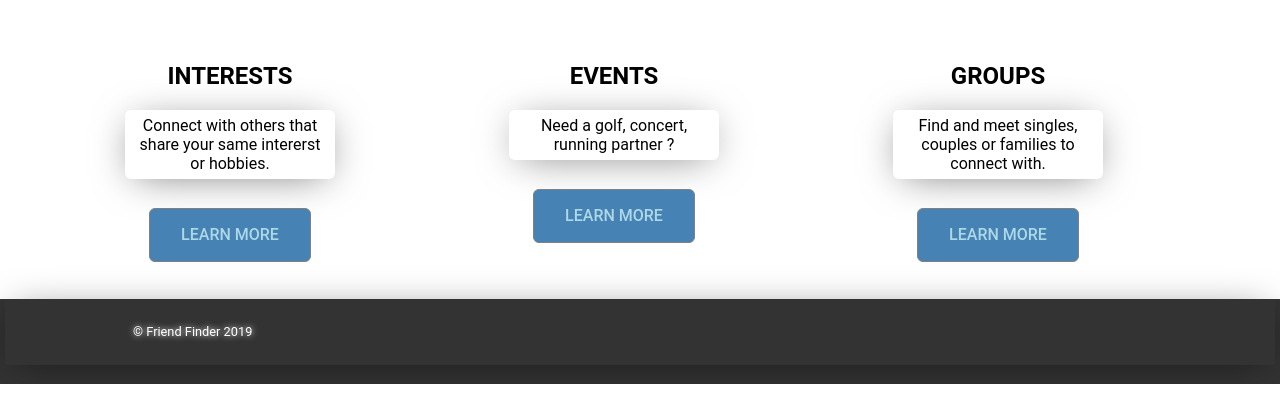
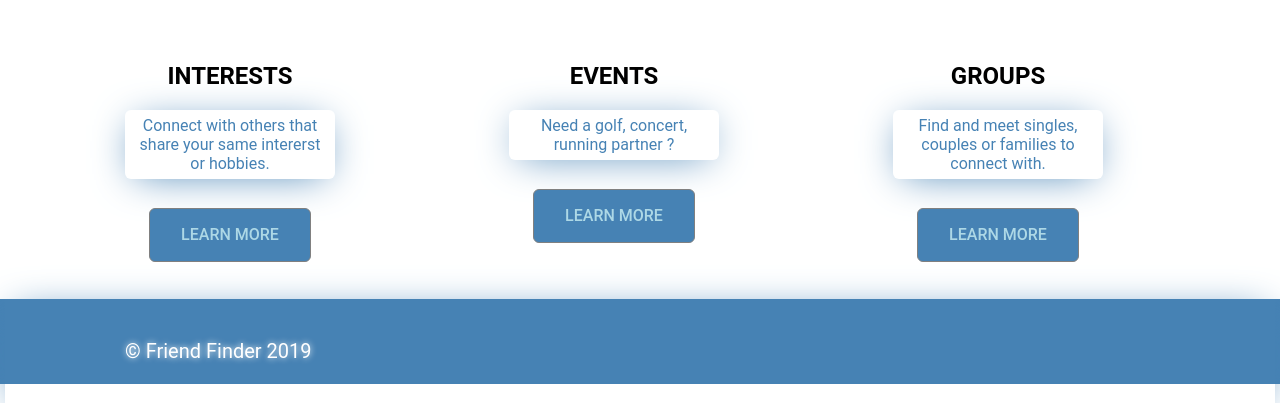
Before and after one commit to timrcoder/marketing, a plain HTML site: page index.html in a window 1280 px wide. Shown: the part 914-1317 px from the top of the page. Drawn offline with Linux system fonts and the light colour scheme.

Commit message:
changed footer colorr and footer container color

```diff
--- a/less/index.less
+++ b/less/index.less
@@ -10,14 +10,32 @@ html,body{
   font-family: Roboto;
 }
 
+// ==================  MY ORIGINAL SHADOWING  ============================
+// p {
+// 	text-shadow: 0px 0px 6px rgba(255, 255, 255, 1);
+// 	-webkit-box-shadow: 0px 5px 40px -10px rgba(0,0,0,0.57);
+// 	-moz-box-shadow: 0px 5px 40px -10px rgba(0,0,0,0.57);
+// 	transition: all 0.4s ease 0s;
+// 	margin: 5px;
+// 	  padding: 6px;
+// 	}
+// ========================================================================
+
+
+
+
 p {
 	text-shadow: 0px 0px 6px rgba(255, 255, 255, 1);
-	-webkit-box-shadow: 0px 5px 40px -10px rgba(0,0,0,0.57);
-	-moz-box-shadow: 0px 5px 40px -10px rgba(0,0,0,0.57);
+	-webkit-box-shadow: 0px 5px 40px -10px @mainColor;
+	-moz-box-shadow: 0px 5px 40px -10px @mainColor;
 	transition: all 0.4s ease 0s;
 	margin: 5px;
 	  padding: 6px;
+	  color: @mainColor;
+
 	}
+
+
 
 
 /* LOGO-----------LOGO------------------LOGO-----------LOGO-----------LOGO----------- */
@@ -147,15 +165,15 @@ section .container{
 
 footer{
 	height: 85px;
-	background-color: #333333;
+	background-color: @mainColor;
 	color: #ffffff;
 
 }
 
-footer p{
-	padding: 1.5em 5em;
-	font-size: .8em;
-}
+// footer p{
+// 	padding: 1.5em 5em;
+// 	font-size: .8em;
+// }
 
 
 /*Pseudo Classes*/
@@ -283,7 +301,9 @@ a:hover{
 		/*-----footer-----*/
 
 		footer p{
-			padding: 2em 10em;
+			padding: 2em 6em;
+			font-size: 20px;
+			color: white;
 		}
 
 	}
```
Also changed, not shown: css/index.css.
